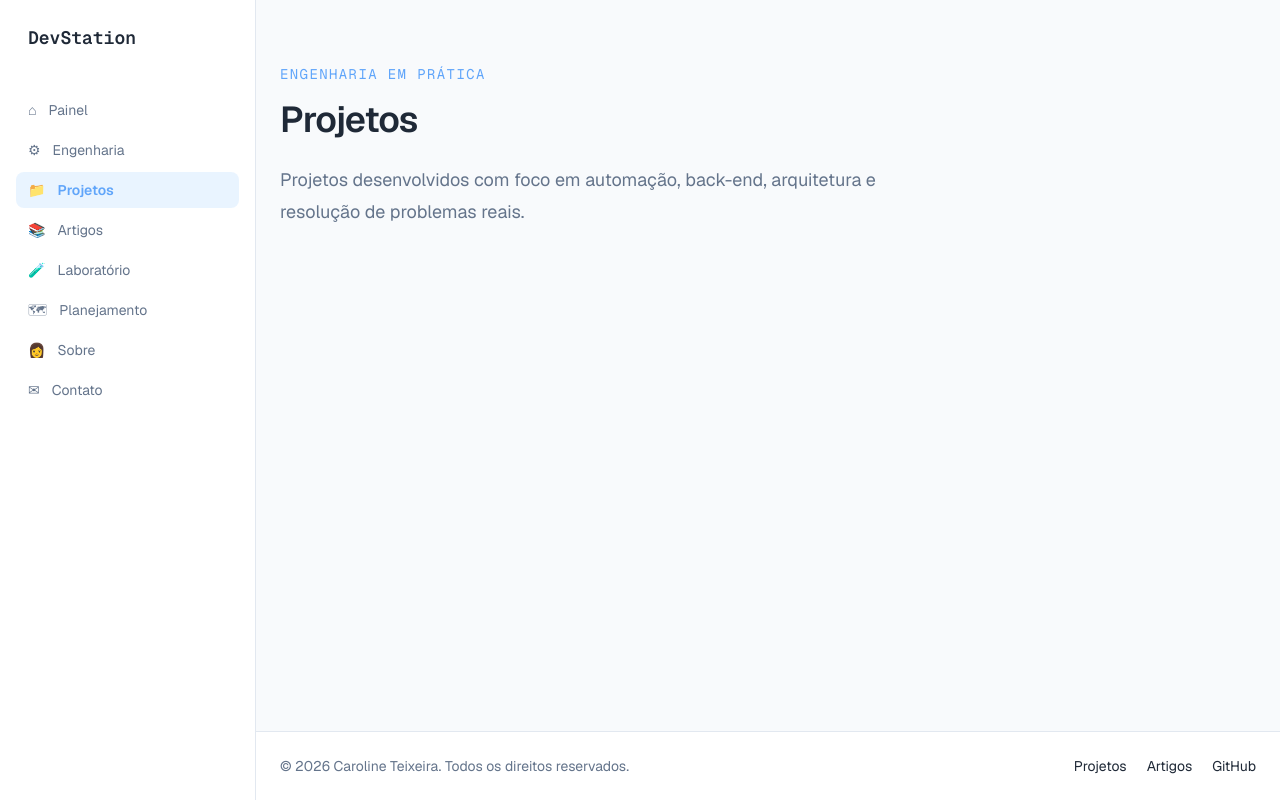
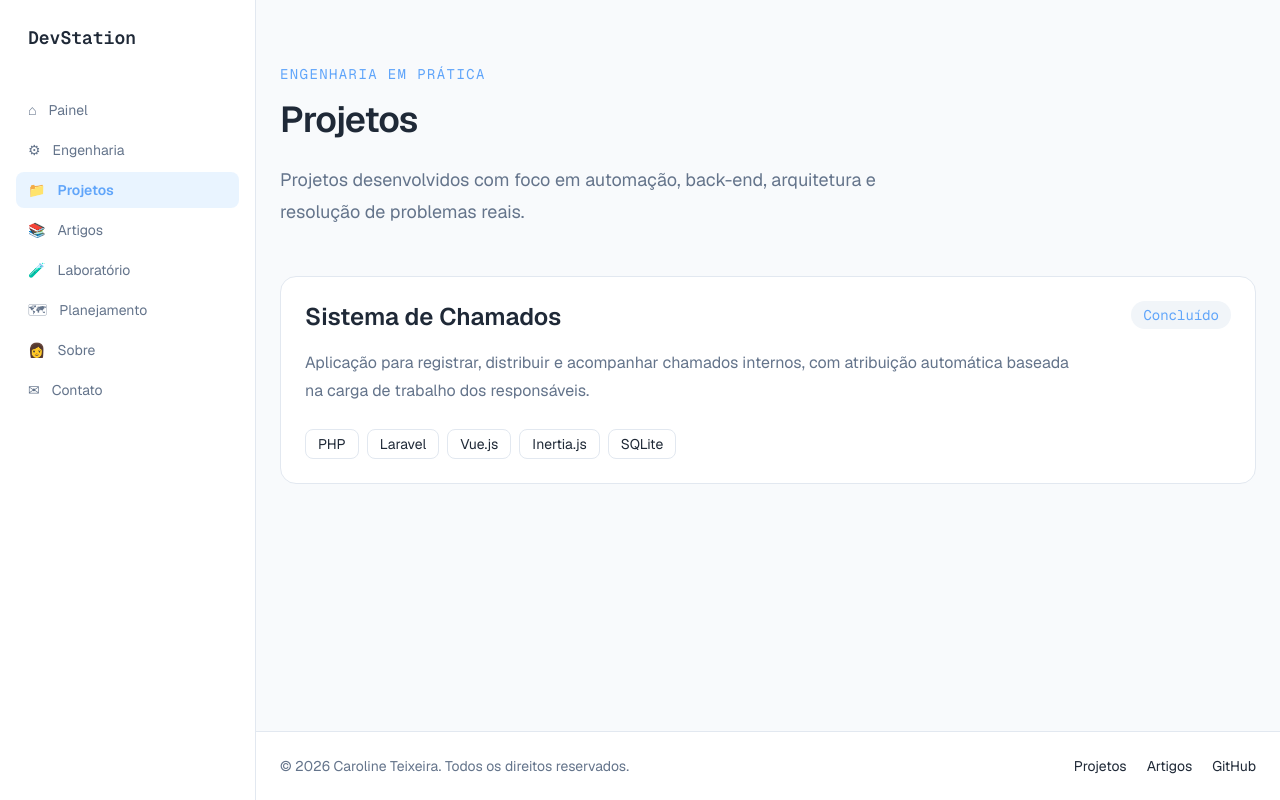
Before and after one commit to caahteixeiira/devstation, a Next.js app in the folder apps/web/: page /projetos in a window 1280 px wide. Built offline with nearby package versions, Linux system fonts and the light colour scheme.

Commit message:
feat(web): add project showcase

```diff
--- a/apps/web/src/app/projetos/page.tsx
+++ b/apps/web/src/app/projetos/page.tsx
@@ -1,4 +1,14 @@
 import { PageIntro } from "@/components/layout/PageIntro";
+
+const projects = [
+  {
+    title: "Sistema de Chamados",
+    description:
+      "Aplicação para registrar, distribuir e acompanhar chamados internos, com atribuição automática baseada na carga de trabalho dos responsáveis.",
+    technologies: ["PHP", "Laravel", "Vue.js", "Inertia.js", "SQLite"],
+    status: "Concluído",
+  },
+];
 
 export default function ProjetosPage() {
   return (
@@ -6,6 +16,38 @@ export default function ProjetosPage() {
       eyebrow="Engenharia em prática"
       title="Projetos"
       description="Projetos desenvolvidos com foco em automação, back-end, arquitetura e resolução de problemas reais."
-    />
+    >
+      <div className="mt-12 grid gap-6">
+        {projects.map((project) => (
+          <article
+            key={project.title}
+            className="rounded-2xl border border-border bg-surface p-6"
+          >
+            <div className="flex flex-wrap items-start justify-between gap-4">
+              <h2 className="text-2xl font-semibold">{project.title}</h2>
+
+              <span className="rounded-full bg-surface-muted px-3 py-1 font-mono text-sm text-primary-strong">
+                {project.status}
+              </span>
+            </div>
+
+            <p className="mt-4 max-w-3xl leading-7 text-foreground-muted">
+              {project.description}
+            </p>
+
+            <ul className="mt-6 flex flex-wrap gap-2">
+              {project.technologies.map((technology) => (
+                <li
+                  key={technology}
+                  className="rounded-lg border border-border px-3 py-1 text-sm"
+                >
+                  {technology}
+                </li>
+              ))}
+            </ul>
+          </article>
+        ))}
+      </div>
+    </PageIntro>
   );
 }
--- a/apps/web/src/components/layout/PageIntro.tsx
+++ b/apps/web/src/components/layout/PageIntro.tsx
@@ -1,8 +1,11 @@
+import type { ReactNode } from "react";
+
 type PageIntroProps = {
   eyebrow: string;
   title: string;
   description: string;
   accent?: "primary" | "accent";
+  children?: ReactNode;
 };
 
 export function PageIntro({
@@ -10,6 +13,7 @@ export function PageIntro({
   title,
   description,
   accent = "primary",
+  children,
 }: PageIntroProps) {
   const eyebrowColor =
     accent === "accent" ? "text-accent-strong" : "text-primary-strong";
@@ -28,6 +32,8 @@ export function PageIntro({
         <p className="mt-6 max-w-2xl text-lg leading-8 text-foreground-muted">
           {description}
         </p>
+
+        {children}
       </section>
     </main>
   );
```
